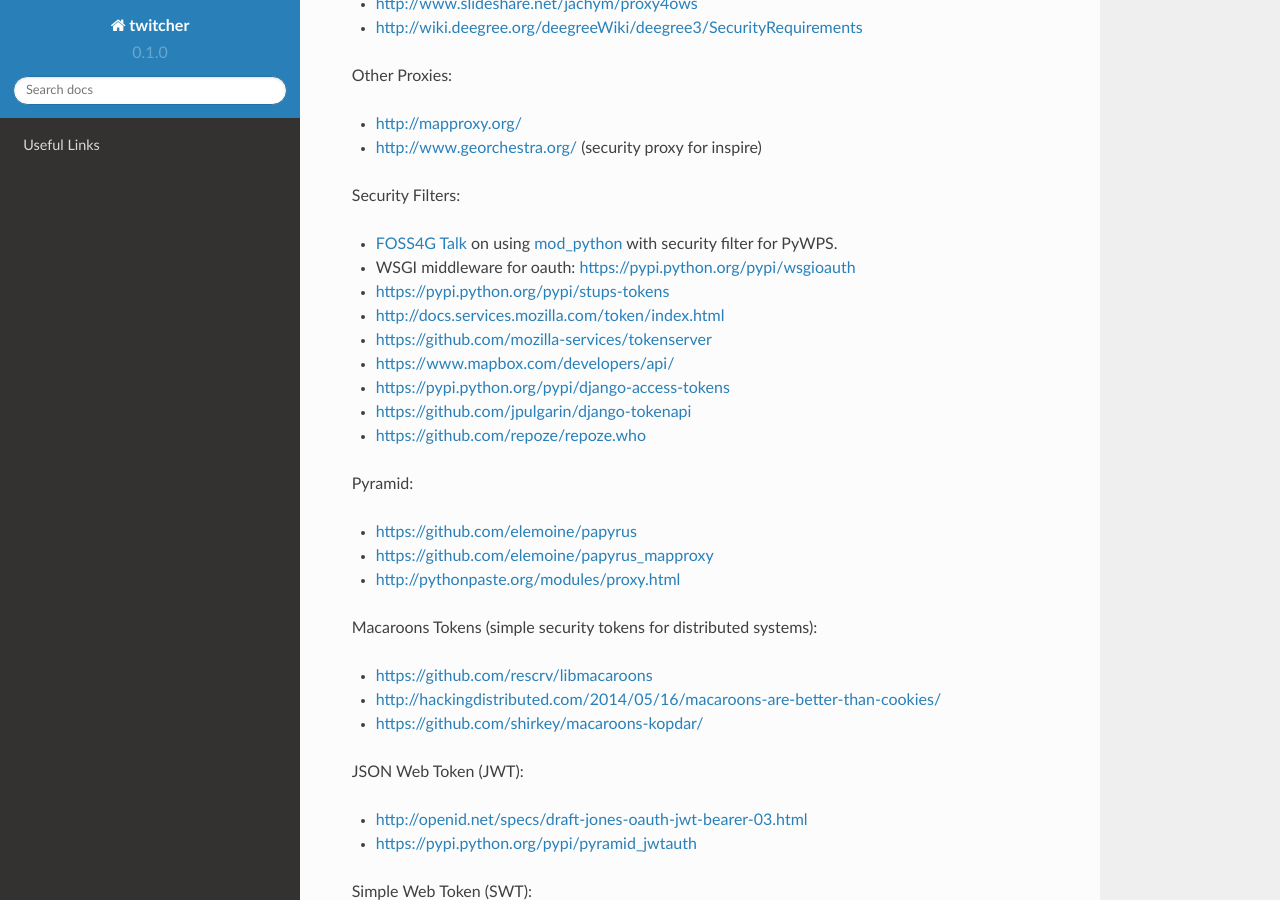
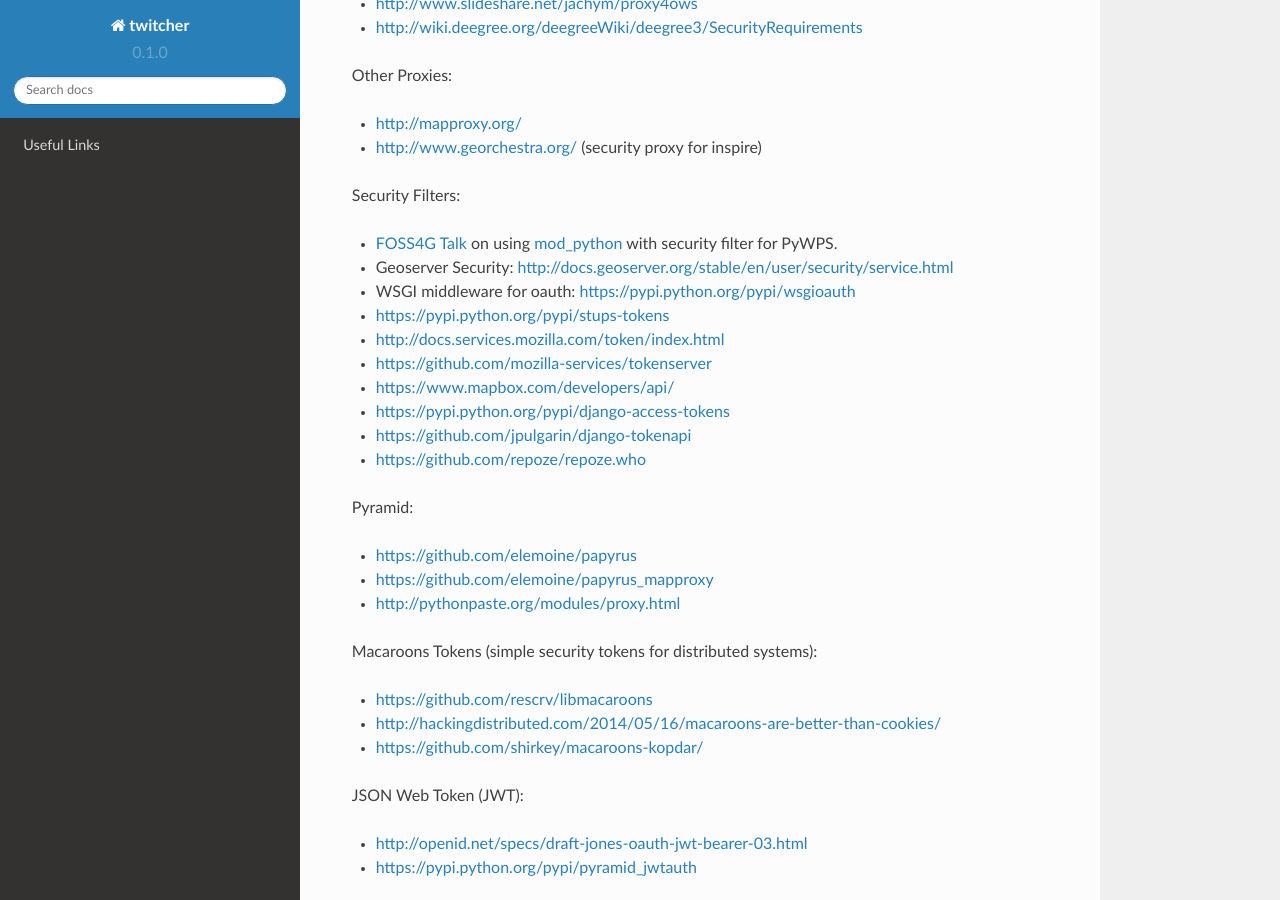
Before and after one commit to crim-ca/weaver, a Sphinx documentation site: the page built from docs/source/appendix.rst, in a window 1280 px wide and 900 px high, scrolled down 336 px. Built offline with Sphinx 7.4.7 and the Read the Docs theme 2.0.0, drawn with Linux system fonts in a browser that asks for light colours.

Commit message:
added geoserver security link to appendix

```diff
--- a/docs/source/appendix.rst
+++ b/docs/source/appendix.rst
@@ -22,6 +22,7 @@ Other Proxies:
 Security Filters:
 
 * `FOSS4G Talk <http://www.slideshare.net/JorgeMendesdeJesus/pywps-a-tutorial-for-beginners-and-developers>`_ on using `mod_python <http://www.modpython.org/>`_ with security filter for PyWPS.
+* Geoserver Security: http://docs.geoserver.org/stable/en/user/security/service.html
 * WSGI middleware for oauth: https://pypi.python.org/pypi/wsgioauth
 * https://pypi.python.org/pypi/stups-tokens
 * http://docs.services.mozilla.com/token/index.html
```
